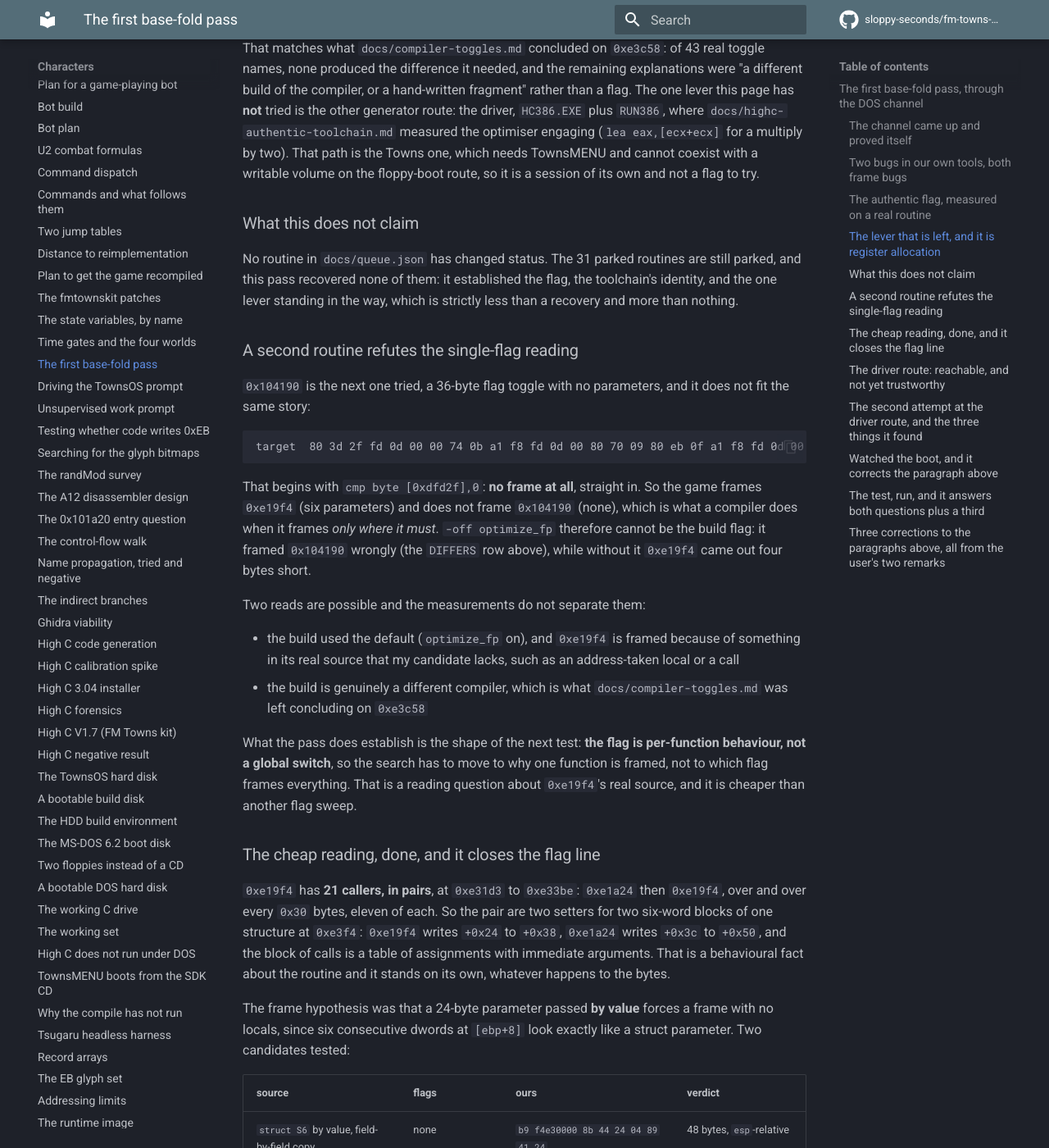
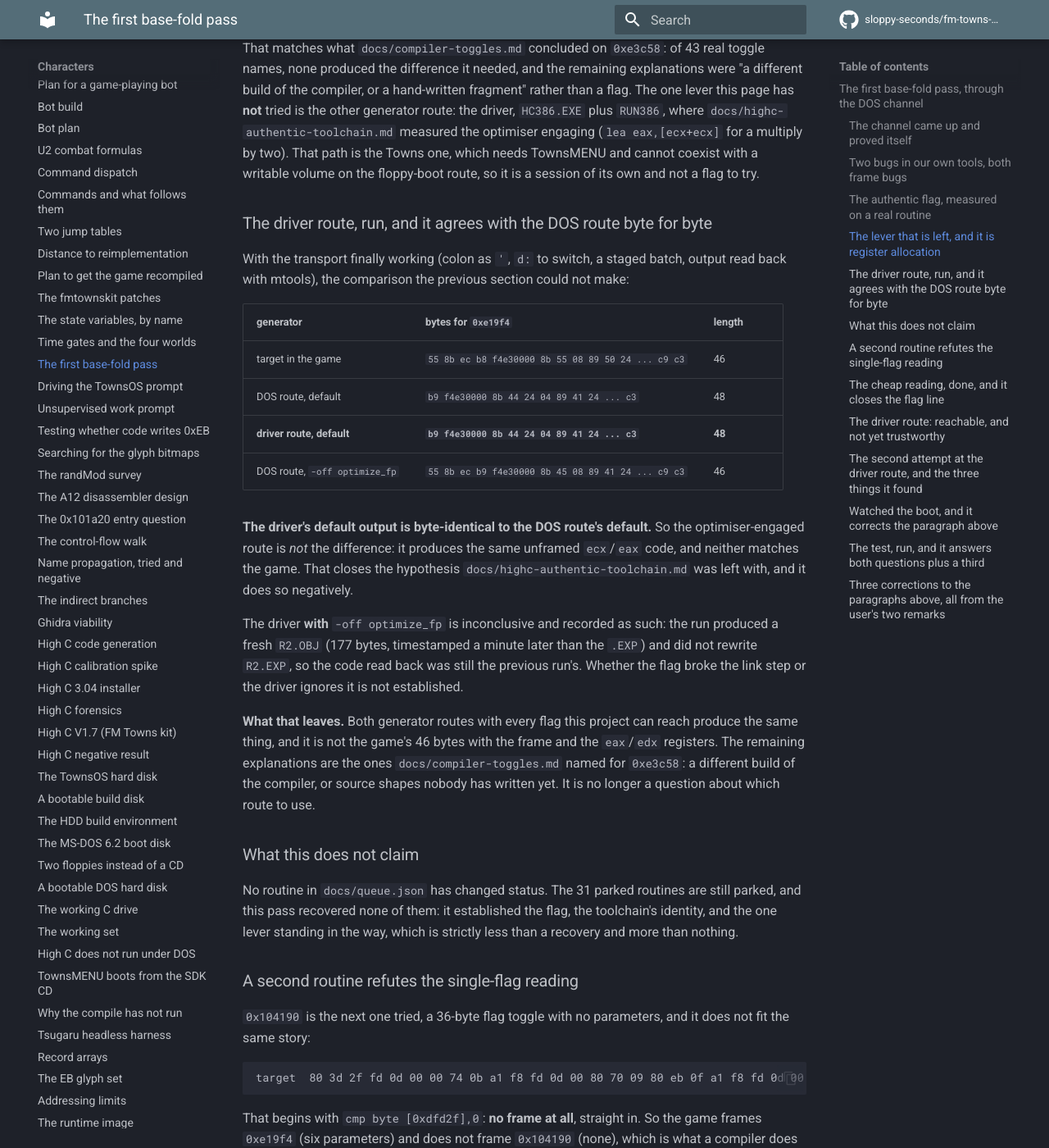
Before and after one commit to sloppy-seconds/fm-towns-ultima, an MkDocs documentation site: the page built from docs/base-fold-pass-1.md, in a window 1280 px wide and 1400 px high, scrolled down 2476 px. Shown: the whole window at 82% size. Built offline with MkDocs 1.6.1 and Material for MkDocs 9.7.7, drawn with Linux system fonts in a browser that asks for light colours; comment, search, counter and statistics services are not loaded.

Commit message:
The driver route agrees with the DOS route byte for byte, so the route was never the difference
Got the transport working, with Paul's rules, and ran the comparison that four failed sessions could not.

How the loop actually works, all verified by screenshot before Return:
- the colon is the apostrophe key: "cd d'" shows as "cd d:", while ";" gives "cd d;" and shift+";" gives "cd d+"
- "cd d:" is accepted but does NOT switch drive: the prompt stays Q:\> and "run" then fails; "d:" alone
  switches and the prompt becomes D:\>
- a batch staged on the hard disk then runs: stage R2.C and RUN.BAT on the image with mtools, type d' and run,
  read R2.EXP back with mtools
- staging while the emulator runs works; my "host writes are destroyed" note was a grep filter artefact

The result:

  target in the game      55 8b ec b8 f4e30000 8b 55 08 89 50 24 ... c9 c3   46 bytes
  DOS route, default      b9 f4e30000 8b 44 24 04 89 41 24 ... c3            48 bytes
  driver route, default   b9 f4e30000 8b 44 24 04 89 41 24 ... c3            48 bytes

The driver's default output is byte-identical to the DOS route's default. The optimiser-engaged route is not the
difference, and neither matches the game. That closes the hypothesis highc-authentic-toolchain.md was left with,
negatively.

Driver with -off optimize_fp is inconclusive and recorded as such: it wrote a fresh R2.OBJ and did not rewrite
R2.EXP, so the bytes read back were the previous run's.

Both routes, with every flag reachable, produce the same unframed ecx/eax code. What is left is what
compiler-toggles.md named for 0xe3c58: a different compiler build, or source shapes nobody has written.

Still 10 recovered of 738.

```diff
--- a/docs/base-fold-pass-1.md
+++ b/docs/base-fold-pass-1.md
@@ -89,6 +89,31 @@ fragment" rather than a flag. The one lever this page has **not** tried is the o
 `HC386.EXE` plus `RUN386`, where `docs/highc-authentic-toolchain.md` measured the optimiser engaging (`lea
 eax,[ecx+ecx]` for a multiply by two). That path is the Towns one, which needs TownsMENU and cannot coexist with a
 writable volume on the floppy-boot route, so it is a session of its own and not a flag to try.
+
+### The driver route, run, and it agrees with the DOS route byte for byte
+
+With the transport finally working (colon as `'`, `d:` to switch, a staged batch, output read back with mtools), the
+comparison the previous section could not make:
+
+| generator | bytes for `0xe19f4` | length |
+|---|---|---|
+| target in the game | `55 8b ec b8 f4e30000 8b 55 08 89 50 24 ... c9 c3` | 46 |
+| DOS route, default | `b9 f4e30000 8b 44 24 04 89 41 24 ... c3` | 48 |
+| **driver route, default** | **`b9 f4e30000 8b 44 24 04 89 41 24 ... c3`** | **48** |
+| DOS route, `-off optimize_fp` | `55 8b ec b9 f4e30000 8b 45 08 89 41 24 ... c9 c3` | 46 |
+
+**The driver's default output is byte-identical to the DOS route's default.** So the optimiser-engaged route is *not*
+the difference: it produces the same unframed `ecx`/`eax` code, and neither matches the game. That closes the
+hypothesis `docs/highc-authentic-toolchain.md` was left with, and it does so negatively.
+
+The driver **with** `-off optimize_fp` is inconclusive and recorded as such: the run produced a fresh `R2.OBJ` (177 bytes,
+timestamped a minute later than the `.EXP`) and did not rewrite `R2.EXP`, so the code read back was still the previous
+run's. Whether the flag broke the link step or the driver ignores it is not established.
+
+**What that leaves.** Both generator routes with every flag this project can reach produce the same thing, and it is not
+the game's 46 bytes with the frame and the `eax`/`edx` registers. The remaining explanations are the ones
+`docs/compiler-toggles.md` named for `0xe3c58`: a different build of the compiler, or source shapes nobody has written
+yet. It is no longer a question about which route to use.
 
 ### What this does not claim
 
```
Also changed, not shown: docs/driving-the-townsos-prompt.md (+24 -0 lines).
